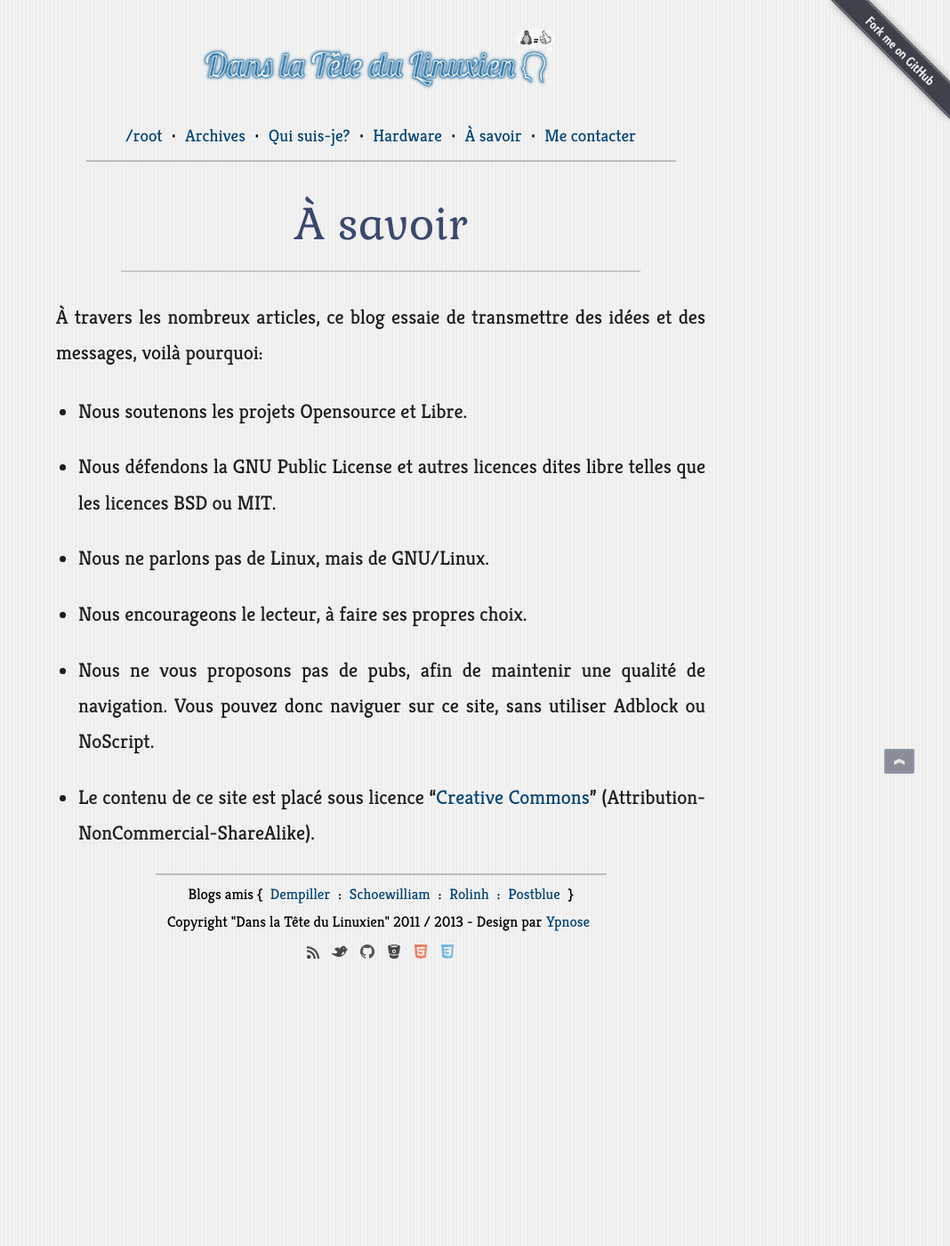
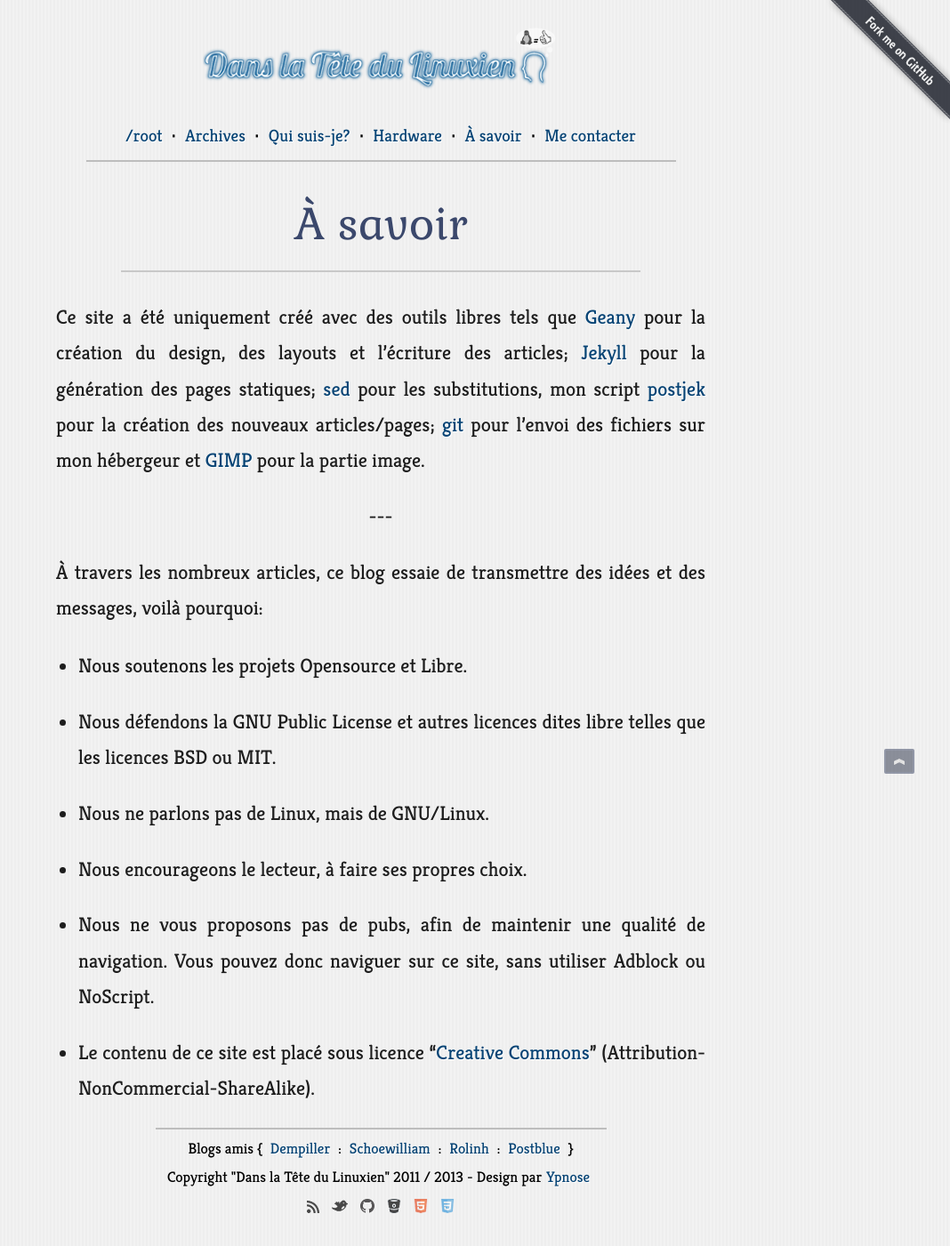
Before and after one commit to roberts-sandbox/test-ypnose, a Jekyll site: the page built from a-savoir/index.markdown, in a window 1280 px wide. Shown: the whole page at 89% size, without its empty margins (212-1280 px from the left). Built offline with Jekyll 4.4.1, drawn with Linux system fonts in a browser that asks for light colours; before the commit the page ends 1114 px from its top, so only the background shows below that.

Commit message:
Image + infos

```diff
--- a/_posts/2013-04-17-chrome-polices.markdown
+++ b/_posts/2013-04-17-chrome-polices.markdown
@@ -50,6 +50,11 @@ Par conséquent, si vous utilisez encore Chrome, malgré le fait que ce soit un
 sachez que ce n'est pas par ma faute.
 Je me suis appliqué à écrire un code propre et conforme aux normes, ce n'est pas mon problème si Chrome à décidé, de ne pas faire son travail correctement.
 
+<figure>
+<img alt="breakit" src="http://linuxien.legtux.org/uploads/images/2013/breakit.jpg">
+<figcaption>Voilà ce que j'éprouve, quand je vois un résultat pareil</figcaption>
+</figure>
+
 Ce "bug" est plus que récurrent (il existe depuis un moment déjà) et personne ne semble disposé à s'en [occuper](http://code.google.com/p/chromium/issues/detail?id=137692).
 Si vous êtes curieux, je vous laisse chercher de votre côté. Mais si vous lancez une recherche sur Google (tiens donc!) avec des termes tels que "chrome font bug" ou "chrome font rendering",
 vous vous apercevrez de la situation.
--- a/a-savoir/index.markdown
+++ b/a-savoir/index.markdown
@@ -2,6 +2,13 @@
 layout: page
 title: "À savoir"
 ---
+
+Ce site a été uniquement créé avec des outils libres tels que [Geany](http://www.geany.org/) pour la création du design, des layouts et l'écriture des articles;
+[Jekyll](http://jekyllrb.com/) pour la génération des pages statiques; [sed](http://www.gnu.org/software/sed/) pour les substitutions, mon script
+[postjek](https://github.com/Ypnose/Scripts/blob/master/postjek) pour la création des nouveaux articles/pages; [git](http://git-scm.com/about)
+pour l'envoi des fichiers sur mon hébergeur et [GIMP](http://www.gimp.org/) pour la partie image.
+
+<p style="text-align:center">---</p>
 
 À travers les nombreux articles, ce blog essaie de transmettre des idées et des messages, voilà pourquoi:
 
```
Also changed, not shown: assets/fonts/kreon-regular-webfont.otf (added), assets/fonts/kreon-regular-webfont.woff (added), 2 other files.
